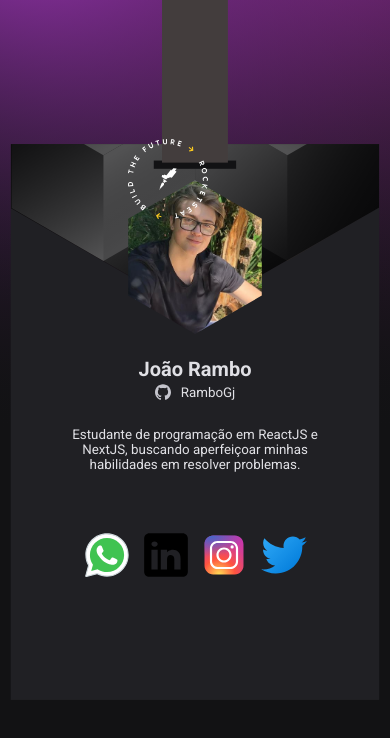
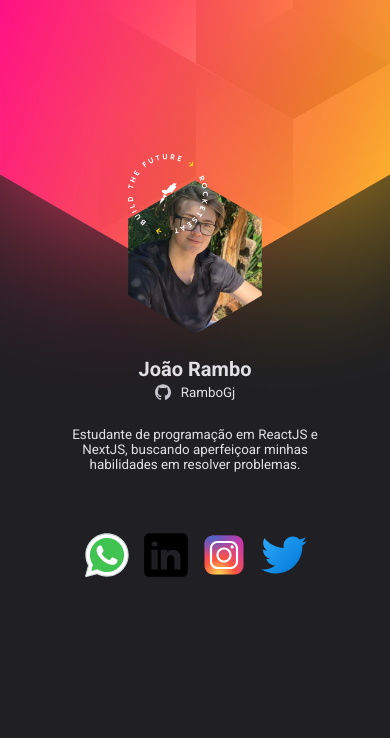
Before and after one commit to RamboGj/Personal-Ticket, a plain HTML site: page index.html in a window 390 px wide. Drawn offline with Linux system fonts and the light colour scheme; no server answers.

Commit message:
final commit

```diff
--- a/style.css
+++ b/style.css
@@ -18,10 +18,6 @@ html, body {
         font-size: 93.75%;
     }
 
-    main {
-        background: url(/images/desktopbackground.svg) no-repeat center/cover;
-    }
-
     #userPhoto {
         margin-top: 2rem;
     }
@@ -32,15 +28,6 @@ html, body {
         z-index: 1;
     }
 
-}
-
-@media (max-width: 720px) {
-    html {
-        font-size: 83.5%;
-    }
-    main {
-        background: url(images/background.svg) no-repeat center/cover;
-    }
 }
 
 body {
@@ -141,3 +128,40 @@ li img:hover {
     transition: transform 0.5s;
     transform: translateX(0) scale(1.2);
 }
+
+@media only screen and (max-width: 768px) {
+    html {
+        font-size: 83.5%;
+    }
+    body {
+        background: none;
+        background-color: none;
+    }
+
+    main {
+        background: url(images/background.svg) no-repeat center/cover;
+        width: 100vw;
+        min-height: 812px;
+        height: 100vh;
+        transition: 0.3s;
+    }
+}
+
+@media only screen and (max-width: 425px) {
+    body {
+      background: none;
+      background-color: none;
+    }
+
+    .avatar span {
+        margin-top: 15px;
+    }
+
+    main {
+        background: url(images/background.svg) no-repeat center/cover;
+        width: 100vw;
+        min-height: 812px;
+        height: 100vh;
+        transition: 0.3s;
+    }
+}
```
